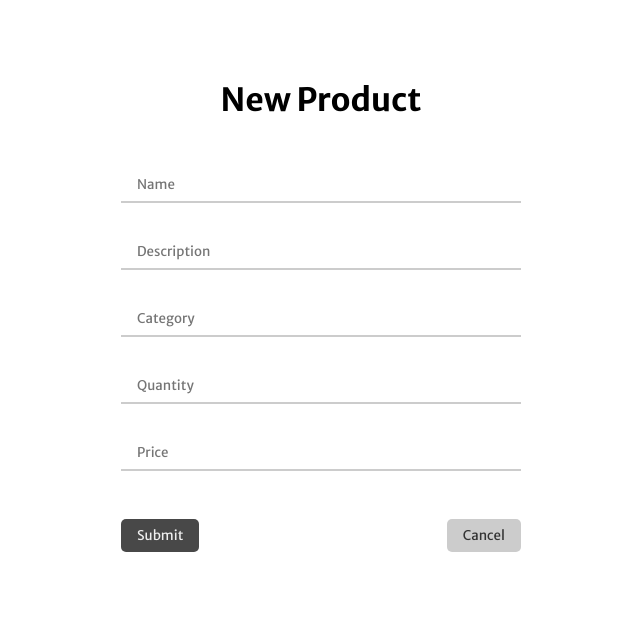
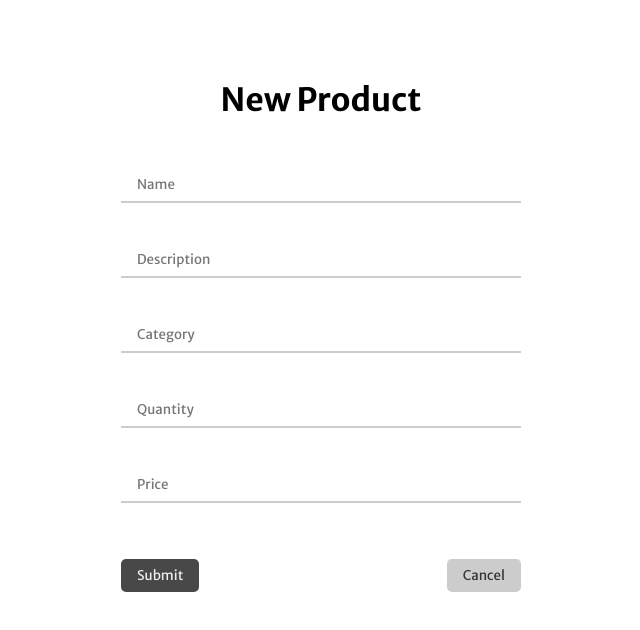
Before and after one commit to habibollahi24/quez, a React (Vite) app: page / in a window 1280 px wide. Shown: the top 630 px of the page, without its empty margins (319-959 px from the left). Built offline with nearby package versions, Linux system fonts and the light colour scheme; a web font is replaced by a local one.

Commit message:
change style

```diff
--- a/src/App.jsx
+++ b/src/App.jsx
@@ -24,7 +24,7 @@ function App() {
   };
 
   const blurHandler = (e) => {
-    setShow({ [e.target.name]: true });
+    setShow({ ...show, [e.target.name]: true });
   };
 
   const submitHandler = (e) => {
@@ -54,7 +54,7 @@ function App() {
         quantity: false,
         price: false,
       });
-      setStatusButton("Clear");
+      setStatusButton("New Product");
     } else {
       setShow({
         name: true,
@@ -75,6 +75,7 @@ function App() {
       price: "",
     });
     setCart({});
+    setStatusButton("Cancel");
   };
 
   return (
--- a/src/index.css
+++ b/src/index.css
@@ -18,7 +18,8 @@
 }
 
 .form > div {
-  margin-bottom: 2rem;
+  margin-bottom: 2.5rem;
+  position: relative;
 }
 
 .input {
@@ -26,7 +27,6 @@
   border: none;
   outline: none;
   width: 400px;
-  /* margin-bottom: 2rem; */
   padding: 0.5rem 1rem;
 }
 
@@ -64,6 +64,5 @@
 .error {
   color: tomato;
   font-size: 0.8rem;
-  font-weight: bold;
-  margin-top: 5px;
+  position: absolute;
 }
```
